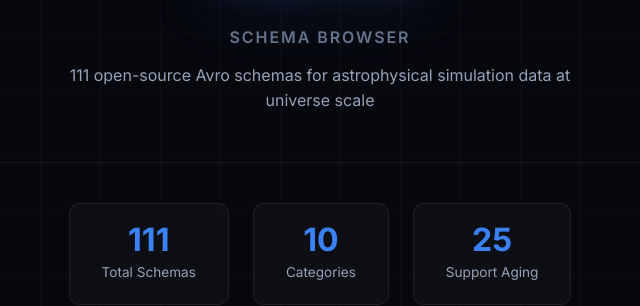
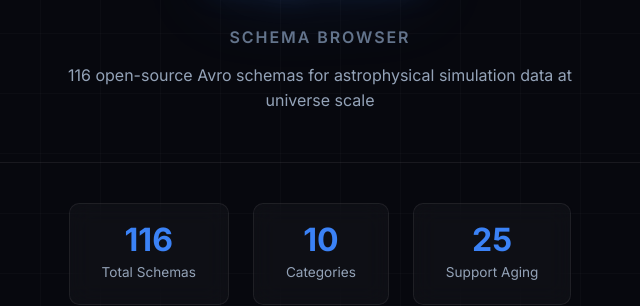
Before and after one commit to cosmos-genesis/cosmos-schemas, a plain HTML site: page docs/index.html in a window 1280 px wide. Shown: the part 147-453 px from the top of the page, 320-960 px from the left. Drawn offline with Linux system fonts and the light colour scheme.

Commit message:
docs: KAN-502 update schema count from 111 to 116
The mirror holds 116 .avsc files after sync PR #12 (it was 111 before
the three missing schemas landed, plus later additions). Updated the
README (two places) and the schema browser's subtitle and Total Schemas
tile, which hard-code the same number.

Other counts in the browser (categories, per-category tiles) were not
checked and are out of scope here.

Co-Authored-By: Claude Sonnet 5.5 <noreply@anthropic.com>

```diff
--- a/docs/index.html
+++ b/docs/index.html
@@ -430,12 +430,12 @@
                 </a>
             </div>
             <div class="page-title">Schema Browser</div>
-            <p class="subtitle">111 open-source Avro schemas for astrophysical simulation data at universe scale</p>
+            <p class="subtitle">116 open-source Avro schemas for astrophysical simulation data at universe scale</p>
         </header>
 
         <div class="stats">
             <div class="stat-card">
-                <div class="stat-number">111</div>
+                <div class="stat-number">116</div>
                 <div class="stat-label">Total Schemas</div>
             </div>
             <div class="stat-card">
```
Also changed, not shown: 1 other file.
